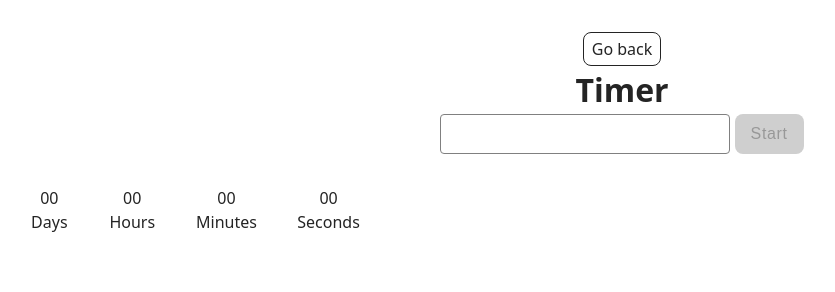
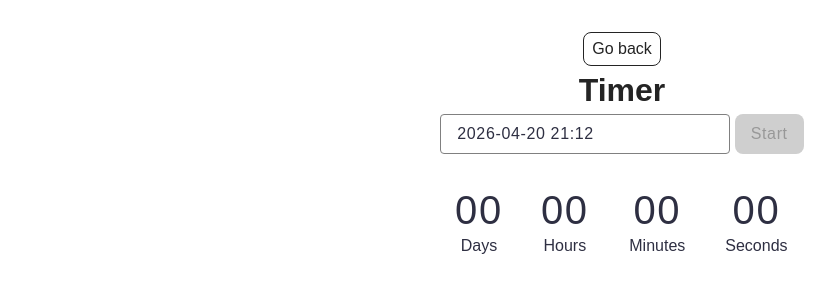
Before and after one commit to IrinaV1/goit-js-hw-10, a website built with Vite: page src/1-timer.html in a window 1280 px wide. Shown: the whole page, without its empty margins (18-853 px from the left). Built offline with nearby package versions, Linux system fonts and the light colour scheme.

Commit message:
add flatpickr

```diff
--- a/package.json
+++ b/package.json
@@ -17,6 +17,7 @@
   "author": "Alexander Repeta <alexander.repeta@gmail.com>",
   "license": "ISC",
   "dependencies": {
+    "flatpickr": "^4.6.13",
     "vite-plugin-full-reload": "^1.2.0",
     "vite-plugin-html-inject": "^1.1.2"
   }
--- a/src/css/1-timer.css
+++ b/src/css/1-timer.css
@@ -1,3 +1,7 @@
+body {
+  font-family: "Montserrat", sans-serif;
+}
+
 input {
   width: 272px;
   height: 38px;
@@ -14,6 +18,7 @@ input {
   outline: none;
   border: 1px solid #808080;
   margin-bottom: 32px;
+
 }
 
 input:placeholder {
@@ -22,6 +27,11 @@ input:placeholder {
   line-height: 1.5;
   letter-spacing: 0.04em;
   color: #2e2f42;
+  border: 1px solid #4e75ff;
+}
+
+input:active {
+  border: 1px solid #4e75ff;
 }
 
 button {
@@ -36,6 +46,17 @@ button {
   border-radius: 8px;
   border: none;
   margin-bottom: 32px;
+  transition: all 450ms ease-in-out;
+}
+
+/* button:active {
+  background-color: #4e75ff;
+  color: #fff;
+} */
+
+button:hover {
+  background-color: #6c8cff;
+  color: #fff;
 }
 
 .timer {
@@ -43,4 +64,20 @@ button {
   justify-content: space-between;
   gap: 24px;
   width: 346px;
+  margin: 0 auto;
 }
+
+.value {
+  font-weight: 400;
+  font-size: 40px;
+  line-height: 1.2;
+  letter-spacing: 0.04em;
+  color: #2e2f42;
+}
+
+.label {
+  font-weight: 400;
+  font-size: 16px;
+  line-height: 1.5;
+  color: #2e2f42;
+}
--- a/src/js/1-timer.js
+++ b/src/js/1-timer.js
@@ -1 +1,26 @@
-console.log("timer");
+import flatpickr from 'flatpickr';
+import 'flatpickr/dist/flatpickr.min.css';
+
+const btn = document.querySelector('[data-start]');
+const input = document.querySelector('#datetime-picker');
+
+let isActive = false;
+const options = {
+  enableTime: true,
+  time_24hr: true,
+  defaultDate: new Date(),
+  minuteIncrement: 1,
+  onClose(selectedDates) {
+    console.log(selectedDates[0]);
+  },
+};
+
+let userSelectedDate = null;
+if (userSelectedDate) {
+  window.alert('Please choose a date in the future');
+}
+
+flatpickr(input, options);
+btn.addEventListener('click', handleClick);
+
+function handleClick() {}
```
Also changed, not shown: 1 other file.
